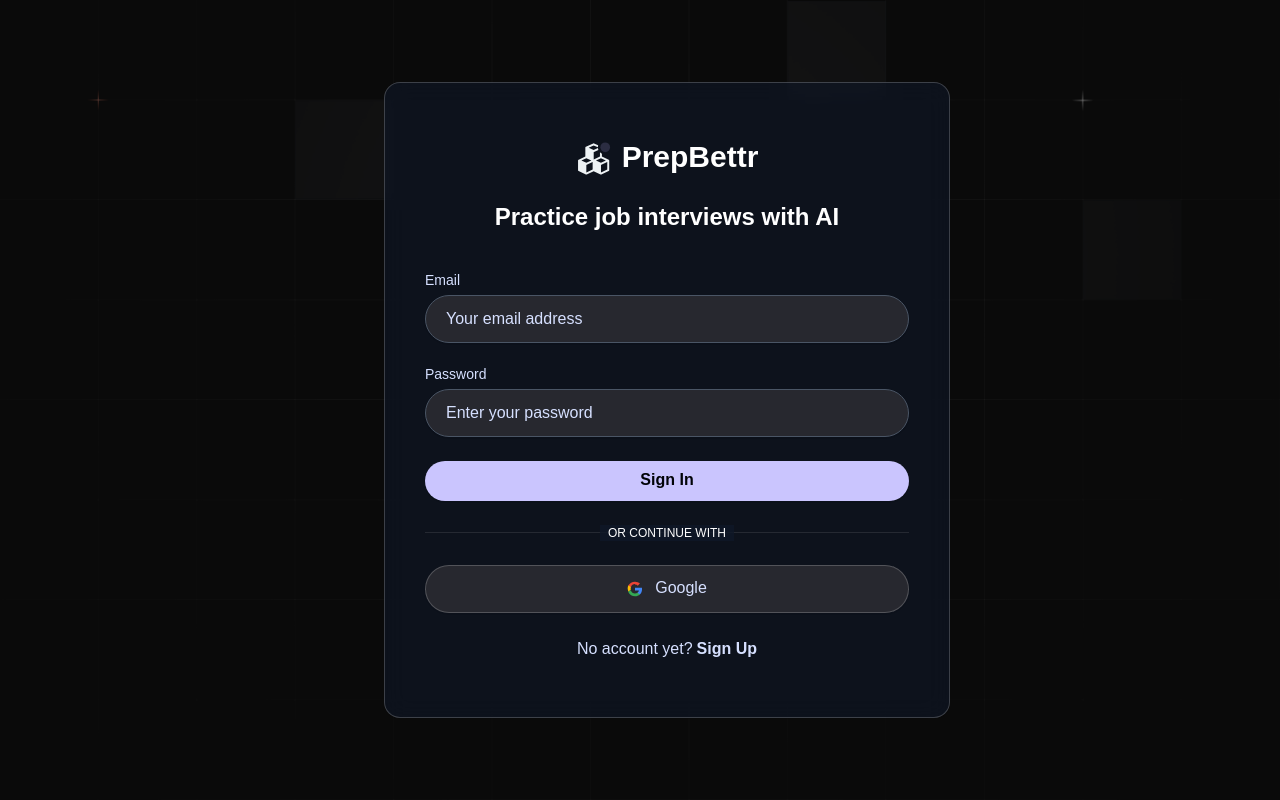
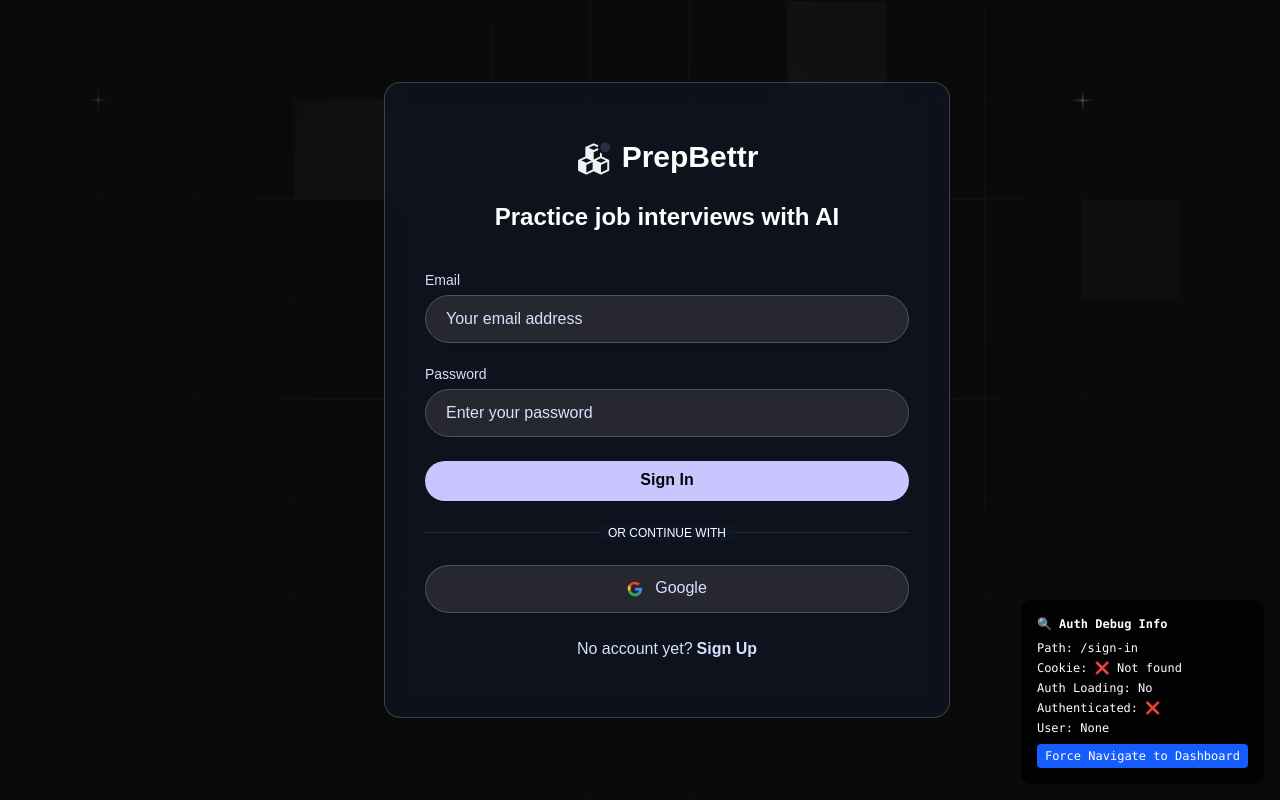
Before and after one commit to DikshantV/PrepBettr, a Next.js app: page /sign-in in a window 1280 px wide. Built offline with nearby package versions, Linux system fonts and the light colour scheme; no server answers; a web font is replaced by a local one.

Commit message:
Add debug component and improve redirect mechanism
- Add AuthDebugInfo component to display cookie/auth state
- Improve redirect timing and fallback mechanism
- Increase delay to 200ms for better cookie propagation
- Add debug component to sign-in page for testing

```diff
--- a/app/(auth)/sign-in/page.tsx
+++ b/app/(auth)/sign-in/page.tsx
@@ -1,9 +1,15 @@
 // export const dynamic = 'force-dynamic'; // Commented out for static export
 
 import AuthForm from "@/components/AuthForm";
+import AuthDebugInfo from "@/components/AuthDebugInfo";
 
 const Page = () => {
-    return <AuthForm type="sign-in" />;
+    return (
+        <>
+            <AuthForm type="sign-in" />
+            <AuthDebugInfo />
+        </>
+    );
 };
 
 export default Page;
--- /dev/null
+++ b/components/AuthDebugInfo.tsx
@@ -0,0 +1,66 @@
+"use client";
+
+import { useEffect, useState } from 'react';
+import { useAuth } from '@/contexts/AuthContext';
+
+interface DebugInfo {
+  cookieExists: boolean;
+  cookieValue: string;
+  authState: any;
+  currentPath: string;
+}
+
+export default function AuthDebugInfo() {
+  const [debugInfo, setDebugInfo] = useState<DebugInfo | null>(null);
+  const auth = useAuth();
+
+  useEffect(() => {
+    const updateDebugInfo = () => {
+      // Check for session cookie
+      const cookies = document.cookie.split(';').reduce((acc, cookie) => {
+        const [name, value] = cookie.trim().split('=');
+        acc[name] = value;
+        return acc;
+      }, {} as Record<string, string>);
+
+      setDebugInfo({
+        cookieExists: !!cookies.session,
+        cookieValue: cookies.session ? `${cookies.session.substring(0, 20)}...` : 'Not found',
+        authState: {
+          user: auth.user ? { uid: auth.user.uid, email: auth.user.email } : null,
+          loading: auth.loading,
+          isAuthenticated: auth.isAuthenticated
+        },
+        currentPath: window.location.pathname
+      });
+    };
+
+    updateDebugInfo();
+
+    // Update on route changes
+    const interval = setInterval(updateDebugInfo, 1000);
+
+    return () => clearInterval(interval);
+  }, [auth]);
+
+  if (!debugInfo) return null;
+
+  return (
+    <div className="fixed bottom-4 right-4 bg-black/80 text-white p-4 rounded-lg text-xs font-mono z-50 max-w-sm">
+      <div className="font-bold mb-2">🔍 Auth Debug Info</div>
+      <div className="space-y-1">
+        <div>Path: {debugInfo.currentPath}</div>
+        <div>Cookie: {debugInfo.cookieExists ? '✅' : '❌'} {debugInfo.cookieValue}</div>
+        <div>Auth Loading: {debugInfo.authState.loading ? 'Yes' : 'No'}</div>
+        <div>Authenticated: {debugInfo.authState.isAuthenticated ? '✅' : '❌'}</div>
+        <div>User: {debugInfo.authState.user?.email || 'None'}</div>
+      </div>
+      <button
+        onClick={() => window.location.href = '/dashboard'}
+        className="mt-2 px-2 py-1 bg-blue-600 rounded text-xs"
+      >
+        Force Navigate to Dashboard
+      </button>
+    </div>
+  );
+}
--- a/components/GoogleSignInButton.tsx
+++ b/components/GoogleSignInButton.tsx
@@ -16,16 +16,24 @@
   // Handle redirect on successful sign-in
   useEffect(() => {
     if (signInSuccess) {
+      console.log('GoogleSignInButton: Redirecting to dashboard after successful sign-in');
+
+      // Use more robust redirect mechanism
+      const redirectToDashboard = () => {
+        try {
           console.log('GoogleSignInButton: Attempting router.replace to /dashboard');
-      try {
           router.replace('/dashboard');
         } catch (error) {
           console.error('Router.replace failed:', error);
-        console.log('GoogleSignInButton: Fallback to window.location.replace');
+          console.log('GoogleSignInButton: Fallback to window.location.href');
           if (typeof window !== 'undefined') {
-          window.location.replace('/dashboard');
+            window.location.href = '/dashboard';
           }
         }
+      };
+
+      // Add additional delay to ensure cookie propagation and DOM updates
+      setTimeout(redirectToDashboard, 200);
     }
   }, [signInSuccess, router]);
 
--- /dev/null
+++ b/debug-redirect-issue.js
@@ -0,0 +1,93 @@
+#!/usr/bin/env node
+
+/**
+ * Enhanced debug script to trace why redirect after Google Sign-In isn't working
+ */
+
+const baseUrl = 'https://prepbettr.com';
+
+async function debugRedirectIssue() {
+  console.log('🔍 Debugging redirect issue after Google Sign-In...\n');
+
+  try {
+    console.log('=== Test 1: Simulate successful auth flow ===');
+
+    // First, let's see what happens when we try to access dashboard directly
+    console.log('Testing direct dashboard access...');
+    const dashboardResponse = await fetch(`${baseUrl}/dashboard`, {
+      method: 'HEAD',
+      redirect: 'manual'
+    });
+
+    console.log(`Dashboard status: ${dashboardResponse.status}`);
+    console.log(`Redirect to: ${dashboardResponse.headers.get('location')}`);
+    console.log(`Set-Cookie headers: ${dashboardResponse.headers.get('set-cookie') || 'None'}`);
+
+    console.log('\n=== Test 2: Check if Firebase config is accessible ===');
+    const configResponse = await fetch(`${baseUrl}/api/config/firebase`);
+    const config = await configResponse.json();
+    console.log('Firebase config status:', configResponse.status);
+    console.log('Firebase config has API key:', !!config.apiKey);
+
+    console.log('\n=== Test 3: Check auth API responses ===');
+    // Test signin endpoint with no token (should return 400)
+    const signinTest = await fetch(`${baseUrl}/api/auth/signin`, {
+      method: 'POST',
+      headers: { 'Content-Type': 'application/json' },
+      body: JSON.stringify({})
+    });
+
+    console.log(`Signin API status: ${signinTest.status}`);
+    const signinData = await signinTest.json().catch(() => null);
+    console.log('Signin API response:', signinData?.error || 'No error message');
+
+    console.log('\n=== Test 4: Check middleware behavior ===');
+    // Test sign-in page to see if it redirects authenticated users
+    console.log('Testing sign-in page response...');
+    const signInPageResponse = await fetch(`${baseUrl}/sign-in`, {
+      method: 'HEAD',
+      redirect: 'manual'
+    });
+
+    console.log(`Sign-in page status: ${signInPageResponse.status}`);
+    console.log(`Sign-in redirect: ${signInPageResponse.headers.get('location') || 'None'}`);
+
+    console.log('\n=== Debugging Instructions ===');
+    console.log('To debug the redirect issue, please:');
+    console.log('');
+    console.log('1. Open Chrome DevTools (F12) and go to Console tab');
+    console.log('2. Go to https://prepbettr.com/sign-in');
+    console.log('3. Click "Sign in with Google"');
+    console.log('4. Look for these console messages in order:');
+    console.log('   ✓ "Starting Google Sign In..."');
+    console.log('   ✓ "Firebase auth successful, user: [some-uid]"');
+    console.log('   ✓ "Got ID token, attempting sign in..."');
+    console.log('   ✓ "Sign in response status: [200 or 404]"');
+    console.log('   ✓ "GoogleSignInButton: ... successful, redirecting to dashboard"');
+    console.log('   ✓ "GoogleSignInButton: Attempting router.replace to /dashboard"');
+    console.log('');
+    console.log('5. Check Network tab for:');
+    console.log('   - POST request to /api/auth/signin (should be 200)');
+    console.log('   - POST request to /api/auth/signup (if user creation needed)');
+    console.log('   - Check Response Headers for "set-cookie" header');
+    console.log('');
+    console.log('6. Check Application tab → Cookies for:');
+    console.log('   - Domain: prepbettr.com');
+    console.log('   - Cookie name: "session"');
+    console.log('   - Cookie value should be a Firebase ID token');
+    console.log('');
+    console.log('7. After sign-in, try manually navigating to:');
+    console.log('   https://prepbettr.com/dashboard');
+    console.log('   (This should work if session cookie is set)');
+    console.log('');
+    console.log('Please run through these steps and report:');
+    console.log('- Which step fails or shows unexpected behavior');
+    console.log('- Any error messages in console');
+    console.log('- Whether the session cookie gets set');
+
+  } catch (error) {
+    console.error('❌ Debug failed:', error);
+  }
+}
+
+debugRedirectIssue();
```
Lines whose indentation alone changed are shown as unchanged.
